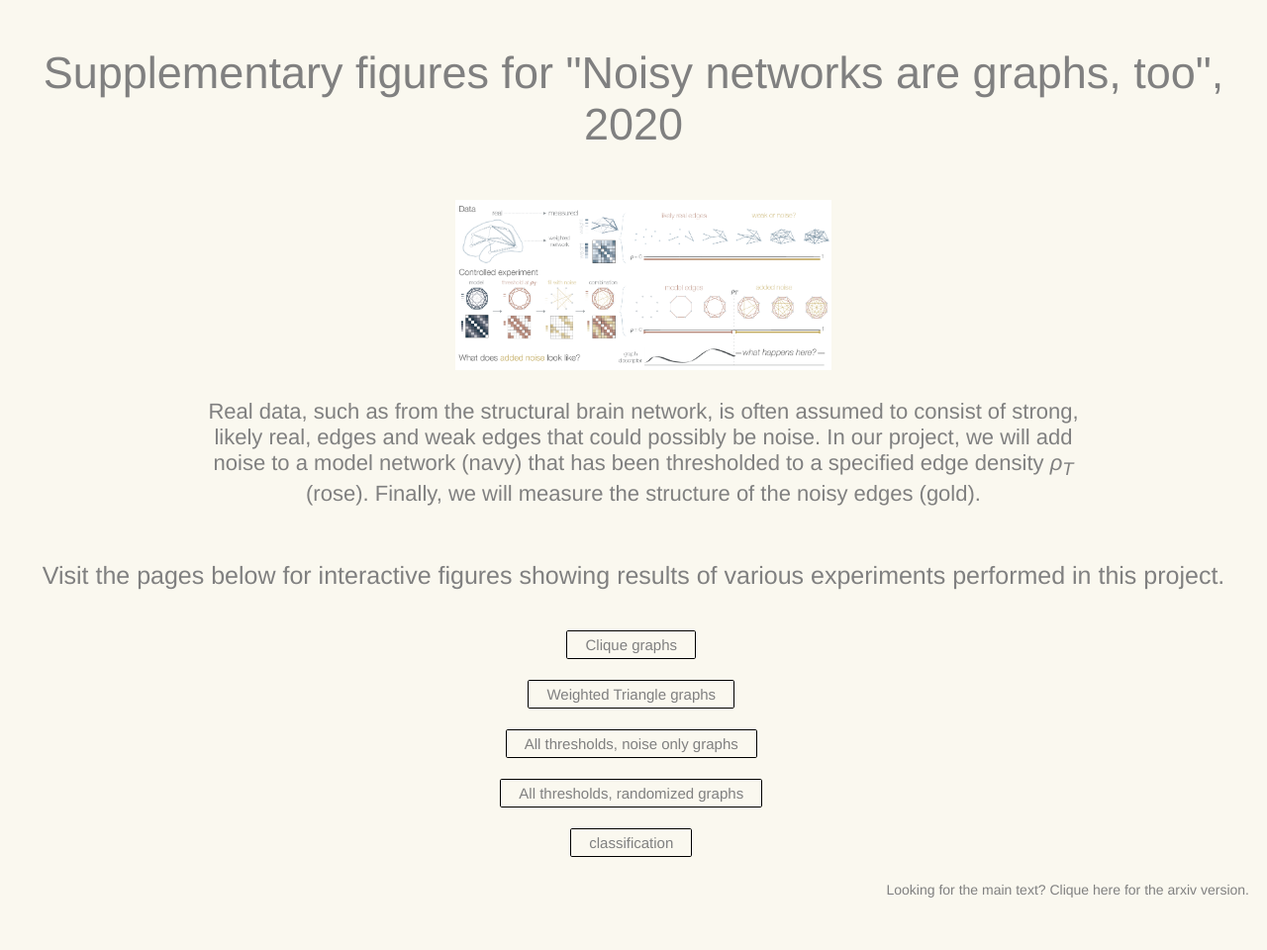
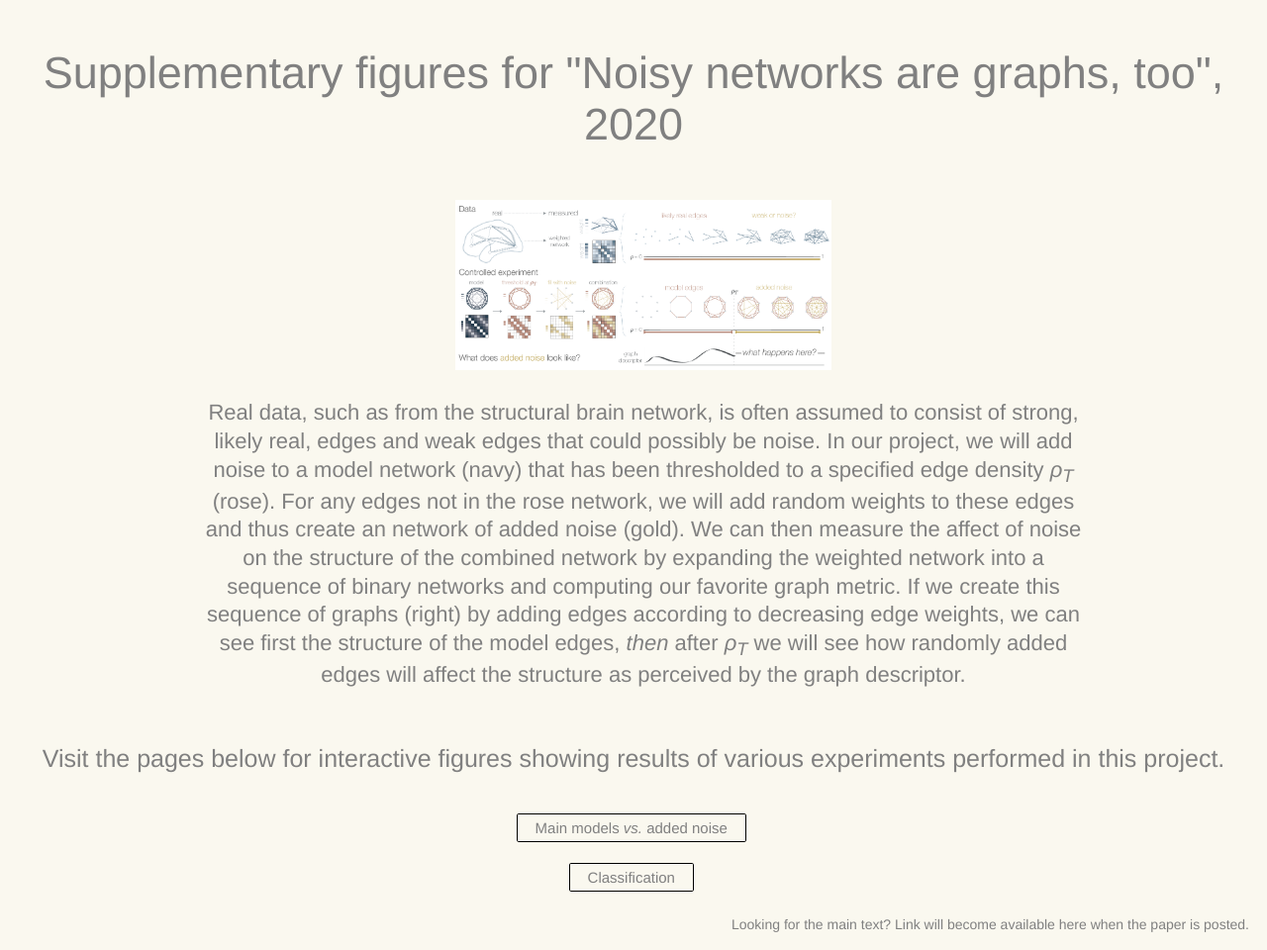
Before and after one commit to asizemore/noise_and_tda_supplement, a plain HTML site: page index.html in a window 1280 px wide. Shown: the whole page at 99% size. Before the commit the page ends 925 px from the top, so only its background shows below. Drawn offline with Linux system fonts and the light colour scheme.

Commit message:
improved descriptions

```diff
--- a/index.html
+++ b/index.html
@@ -16,22 +16,25 @@
         by adding noise to model weighted networks." width="30%">
         <br><br>
         <p>Real data, such as from the structural brain network, is often assumed to consist of strong, likely real, edges and weak edges that could possibly be noise.
-        In our project, we will add noise to a model network (navy) that has been thresholded to a specified edge density <i>ρ<sub>T</sub></i> (rose).
-        Finally, we will measure the structure of the noisy edges (gold).</p>
+        In our project, we will add noise to a model network (navy) that has been thresholded to a specified edge density <i>ρ<sub>T</sub></i> (rose). For any edges not in the rose
+        network, we will add random weights to these edges and thus create an network of added noise (gold). We can then measure the affect of noise on the structure of the
+        combined network by expanding the weighted network into a sequence of binary networks and computing our favorite graph metric. If we create this sequence of graphs
+        (right) by adding edges according to decreasing edge weights, we can see first the structure of the model edges, <i>then</i> after <i>ρ<sub>T</sub></i> we will
+        see how randomly added edges will affect the structure as perceived by the graph descriptor. </p>
     </div>
 
     <div id="button-div">
         <h3> Visit the pages below for interactive figures showing results of various experiments performed in this project.</h3>
-        <a href="templates/clique_graphs.html" class="buttonmain"><button>Clique graphs</button></a>
-        <a href="templates/wpTriangle_graphs.html" class="buttonmain"><button>Weighted Triangle graphs</button></a>
-        <a href="templates/thresholded_graphs_no.html" class="buttonmain"><button>All thresholds, noise only graphs</button></a>
-        <a href="templates/thresholded_graphs_randomized.html" class="buttonmain"><button>All thresholds, randomized graphs</button></a>
-        <a href="templates/classification.html" class="buttonmain"><button>classification</button></a>
+        <!-- <a href="templates/clique_graphs.html" class="buttonmain"><button><i>m</i>-clique model (dev)</button></a> -->
+        <!-- <a href="templates/wpTriangle_graphs.html" class="buttonmain"><button>Weighted Triangle model (dev)</button></a> -->
+        <a href="templates/thresholded_graphs_no.html" class="buttonmain"><button>Main models <i>vs.</i> added noise</button></a>
+        <!-- <a href="templates/thresholded_graphs_randomized.html" class="buttonmain"><button>Main models <i>vs.</i> randomized (dev)</button></a> -->
+        <a href="templates/classification.html" class="buttonmain"><button>Classification</button></a>
     </div>
 
     <!-- <script src="../js/threshold_no.js"></script> -->
     <div>
-        Looking for the main text? Clique here for the arxiv version.
+        Looking for the main text? Link will become available here when the paper is posted.
     </div>
 
     <!-- ADD LINK TO MAIN PAPER HERE -->
--- a/style/style.css
+++ b/style/style.css
@@ -26,6 +26,7 @@ p {
     padding: 10px;
     width: 70%;
     margin: auto;
+    line-height: 1.3;
 }
 
 #title-div {
```
